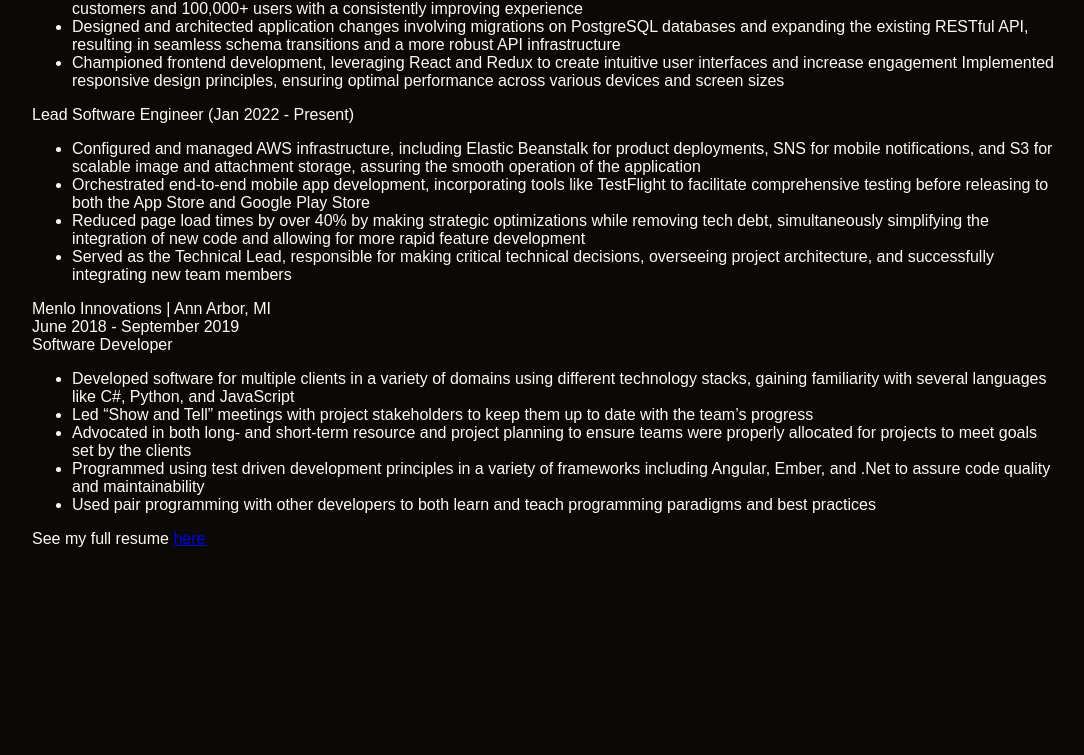
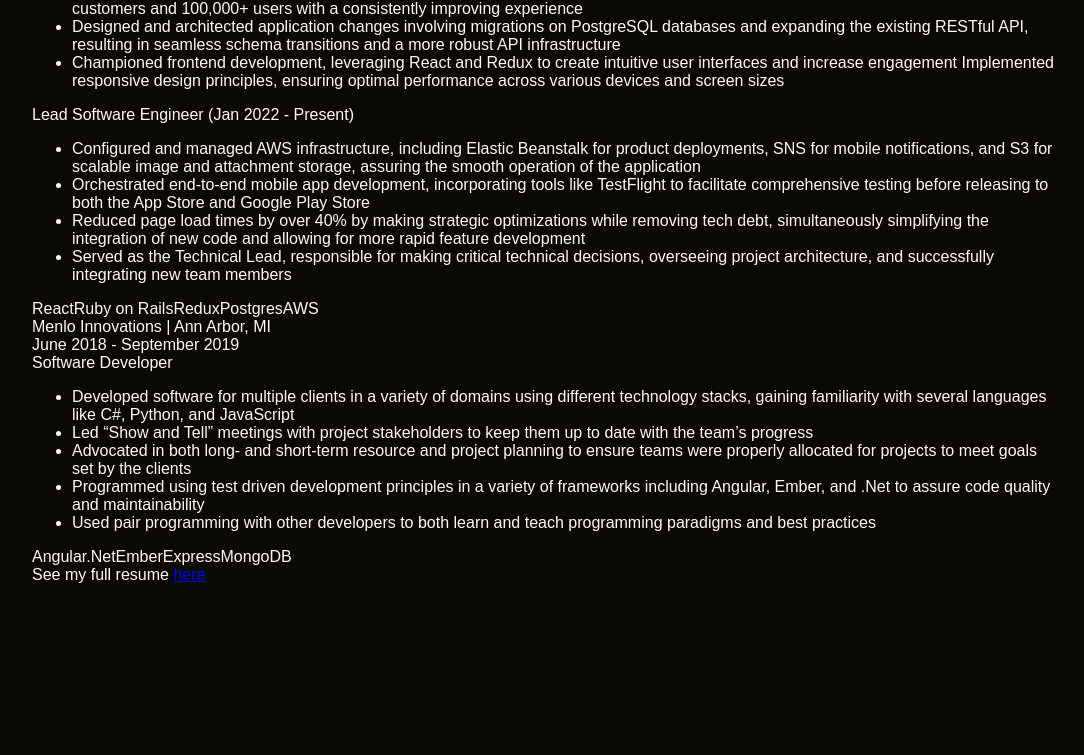
Before and after one commit to mccormickgriffin/griffin-mccormick-portfolio, a React (Create React App) app: page / in a window 1280 px wide. Shown: the part 952-1707 px from the top of the page, without its empty margins (96-1180 px from the left). Built offline with nearby package versions, Linux system fonts and the light colour scheme.

Commit message:
added technologies to jobs

```diff
--- a/src/components/Experience.jsx
+++ b/src/components/Experience.jsx
@@ -7,6 +7,7 @@ const jobs = [
     location: "Ann Arbor, MI",
     startDate: "February 2020",
     endDate: "Present",
+    technologies: ["React", "Ruby on Rails", "Redux", "Postgres", "AWS"],
     positions: [
       {
         title: "Software Engineer",
@@ -36,6 +37,7 @@ const jobs = [
     location: "Ann Arbor, MI",
     startDate: "June 2018",
     endDate: "September 2019",
+    technologies: ["Angular", ".Net", "Ember", "Express", "MongoDB"],
     positions: [
       {
         title: "Software Developer",
@@ -79,6 +81,9 @@ function Experience() {
               </div>
             );
           })}
+          {job.technologies.map((tech) => {
+            return <span>{tech}</span>;
+          })}
         </div>
       );
     });
```
